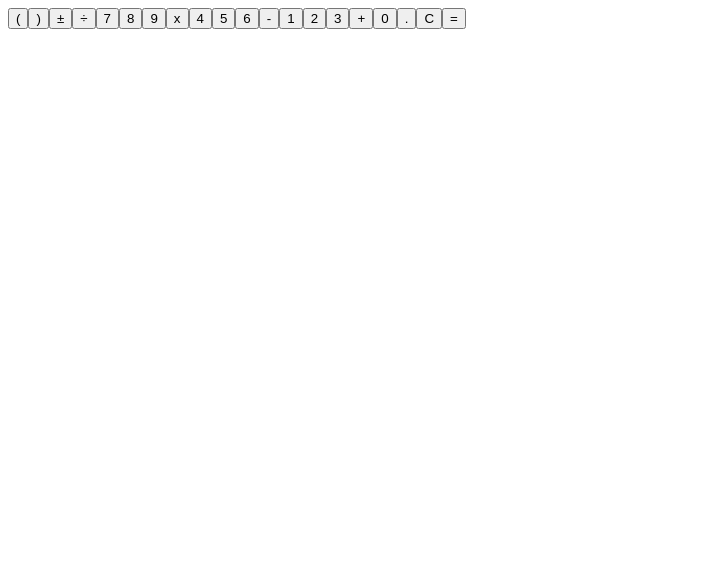
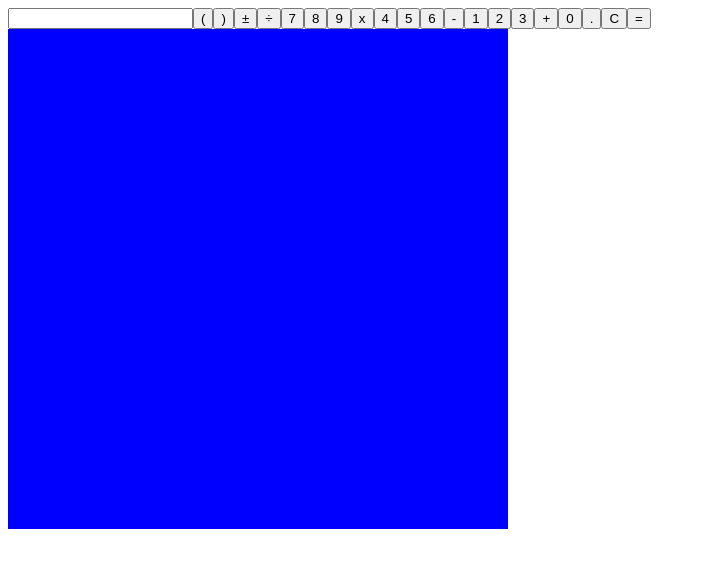
Before and after one commit to chdonncha/Rich_Web, a plain HTML site: page Lab2/q1_2.html in a window 1280 px wide. Shown: the whole page, without its empty margins (0-706 px from the left). Drawn offline with Linux system fonts and the light colour scheme.

Commit message:
changes2

```diff
--- a/Lab2/q1_2.html
+++ b/Lab2/q1_2.html
@@ -16,8 +16,6 @@
 
 <script>
 
-
-/*
 var css = "input[type=text] { \
         font-size: 2em; \
         text-align: right; \
@@ -56,7 +54,7 @@ var css = "input[type=text] { \
         margin-right: auto; \
         font-family: Verdana; \
     }";
-*/
+
 
 
 var symbols = [
@@ -67,6 +65,11 @@ var symbols = [
 
 buttons = symbols.length;
 
+var y = document.createElement("INPUT");
+y.setAttribute("type", "textfield");
+y.setAttribute("value", "");
+document.body.appendChild(y);
+
 for(i = 0; i < buttons; i++)
 {
     var x = document.createElement("INPUT");
@@ -75,11 +78,20 @@ for(i = 0; i < buttons; i++)
     document.body.appendChild(x);
 }
 
-document.getElementsByTagName("body")[0];
+
+//var calcDiv = document.createElement("div");
+//var calcDiv = document.createElement("div");
+//calcDiv.className = "mystyle";
+//body.setAttribute("style", "width: 500px; height: 500px; background-color: blue;");
+//body.appendChild(calcDiv);
+
+var body = document.getElementsByTagName("body")[0];
 
 var calcDiv = document.createElement("div");
-calcDiv.className = "mystyle";
+
+calcDiv.setAttribute("style", "width: 500px; height: 500px; background-color: blue;");
 body.appendChild(calcDiv);
+
 </script>
 
 </body>
```
